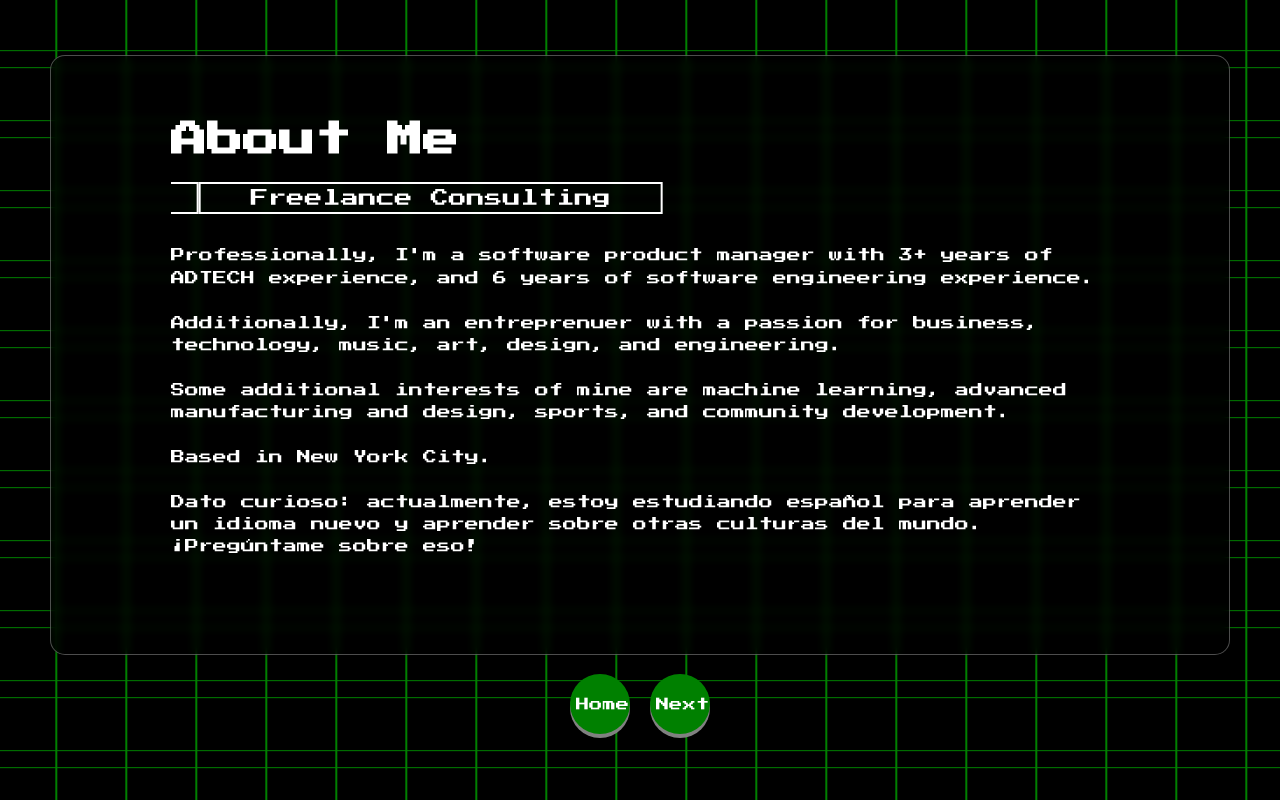
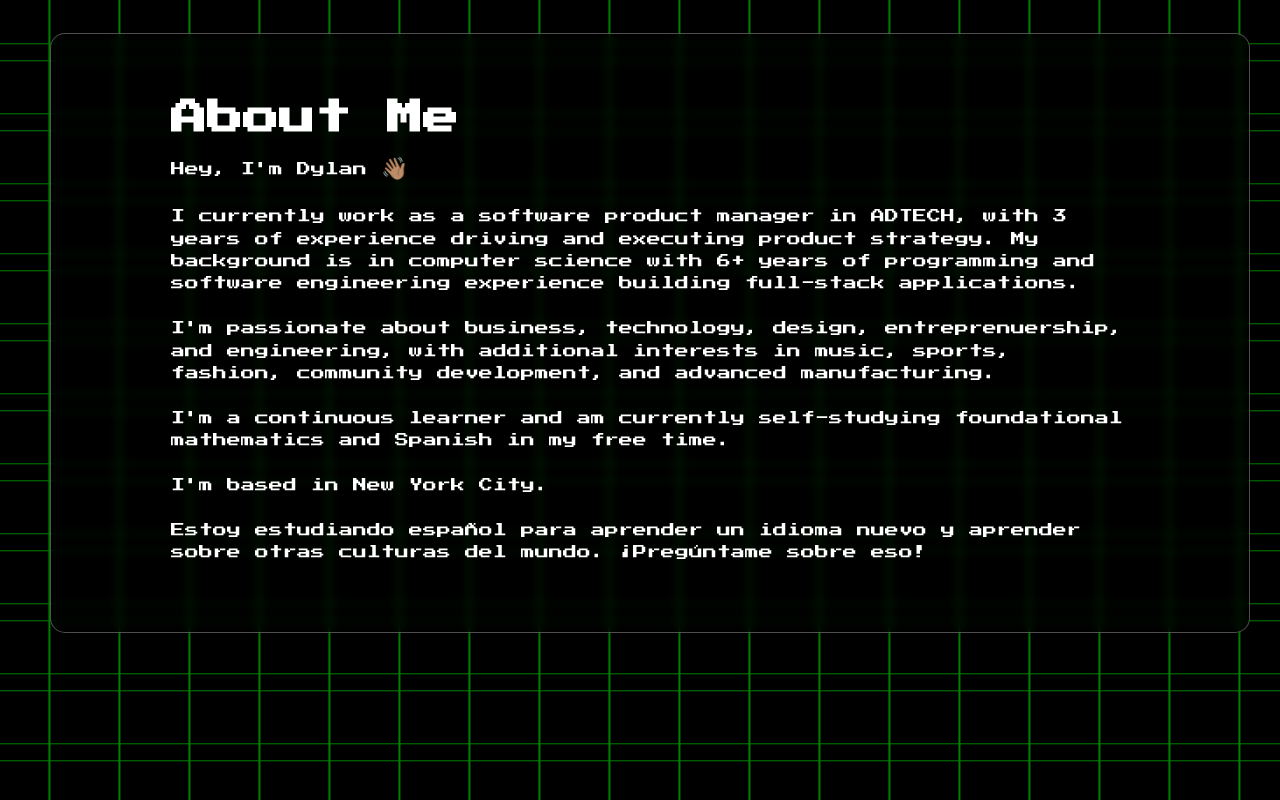
Before and after one commit to dylan-authentic/personal-web-portfolio, a Next.js app: page /about in a window 1280 px wide. Built offline with nearby package versions, Linux system fonts and the light colour scheme.

Commit message:
first update in the pivot to a single page flow

```diff
--- a/components/layout/layout.tsx
+++ b/components/layout/layout.tsx
@@ -32,11 +32,11 @@ export default function Layout({
       </Head>
       <>
         {(home || !showNavbar) ? (
-          <Styles.Wrapper>
+          <Styles.Wrapper home={home}>
             <>{children}</>
           </Styles.Wrapper>
         ) : (
-          <Styles.Wrapper>
+          <Styles.Wrapper home={home}>
           <Styles.NavBar>
             <Styles.NavBarWrapper>
               <Styles.Container>
@@ -56,13 +56,13 @@ export default function Layout({
             </Styles.NavBarWrapper>
           </Styles.NavBar>
           <main>{children}</main>
-          <Styles.FooterWrapper>
+          {/* <Styles.FooterWrapper>
             <Styles.Footer>
               <Link href="/?menu=main">
                 &lt; back to main menu
               </Link>
             </Styles.Footer>
-          </Styles.FooterWrapper>
+          </Styles.FooterWrapper> */}
           </Styles.Wrapper>
         )}
       </>
--- a/components/layout/styles.ts
+++ b/components/layout/styles.ts
@@ -1,25 +1,9 @@
 import styled, { keyframes } from 'styled-components';
 import { device } from '../../styles/media-breakpoints';
 
-const scrollHorizontal = keyframes`
-    from { background-position: 0 0; }
-    to { background-position: 0% 100%; }
-`;
-
-const scrollVertical = keyframes`
-    from { background-position: 0 0; }
-    to { background-position: 100% 100%; }
-`;
-
 const Wrapper = styled.div`
-    height: 100vh;
+    height: ${props => props.home ? '100%' : '100%'};
     width: 100vw;
-    background: repeating-linear-gradient(0deg, green, green 1px, transparent 1px, transparent 53px),
-                repeating-linear-gradient(90deg, green, green 1px, transparent 1px, transparent 69px),
-                black;
-    background-size: 70px 70px; // impacts the lines moving somehow
-    animation: ${scrollHorizontal} 5s linear infinite, ${scrollVertical} 35s linear infinite;
-    border: solid 10px transparent;
 
     // @media ${device.mobileS} {
     //   margin: 0px;
@@ -134,7 +118,7 @@ const Footer = styled.div`
     text-align: center;
     color: white;
     // background-color: #2C5364;
-    margin-bottom: 15px;
+    // margin-bottom: 15px;
     border-radius: 20px;
     padding: 5px 18px;
 
@@ -149,7 +133,7 @@ const Footer = styled.div`
       // font-weight: 700;
       font-family: 'PressStart2P', sans-serif;
     font-size: 18px;
-    margin-top: 20px;
+    margin-top: 10px;
     cursor: pointer;
     text-shadow:
         2px 0 0 #00ff00, // Right
--- a/pages/about.tsx
+++ b/pages/about.tsx
@@ -1,17 +1,55 @@
+import { useEffect, useState, useRef } from 'react';
 import Head from 'next/head';
 import { useRouter } from 'next/router';
 import Layout, { siteTitle } from '../components/layout/layout';
-import { Wrapper, LinkWrapper, ContentWrapper, BackButton, GlassCardContainer, GlassCardDark, TickerContainer, TickerLine, TickerText, ControllerContainer, ControllerButton } from '../styles/about.styles';
+import { ContentWrapper, GlassCardContainer, GlassCardDark, TickerContainer, TickerLine, TickerText, ControllerContainer, ControllerButton, ControllerButtonTwo, OffscreenDiv, TickerLineTwo } from '../styles/about.styles';
+
+const textArray = ["Product Management", "Software Development", "Business Development", "Custom Websites", "Consulting"];
+const repeatedText = textArray.concat(textArray).concat(textArray).concat(textArray).concat(textArray);
+const repeatedTextTwo = textArray.concat(textArray).concat(textArray).concat(textArray).concat(textArray).concat(textArray);
 
 export default function AboutMe() {
     const router = useRouter();
     const showNavbarParam = router.query.nav=== '1' ? true: false;
 
+    const [textWidth, setTextWidth] = useState(0);
+    const measureRef = useRef(null);
+
+    const [repetitions, setRepetitions] = useState(0);
+
+    useEffect(() => {
+        if (measureRef.current) {
+            setTextWidth(measureRef.current.offsetWidth);
+        }
+    }, []);
+
+    useEffect(() => {
+        if (textWidth > 0) {
+            const screenWidth = window.innerWidth;
+            const neededRepetitions = Math.ceil(screenWidth / textWidth);
+            setRepetitions(neededRepetitions * 3); // Adjust the multiplier as needed
+        }
+    }, [textWidth]);
+
+    useEffect(() => {
+        const handleResize = () => {
+            if (textWidth > 0) {
+                const newScreenWidth = window.innerWidth;
+                const newRepetitions = Math.ceil(newScreenWidth / textWidth);
+                setRepetitions(newRepetitions * 3); // Adjust the multiplier as needed
+            }
+        };
+
+        window.addEventListener('resize', handleResize);
+
+        return () => window.removeEventListener('resize', handleResize);
+    }, [textWidth]);
+
     const handleBackClick =() => {
         router.push('/')
     }
     const handleNextClick =() => {
-        router.push('/projects?nav=0')
+        router.push('/projects?nav=1')
     }
 
     return (
@@ -31,129 +69,35 @@ export default function AboutMe() {
                         </div> */}
                         <ContentWrapper>
                             <h1>About Me</h1>
+                            {/* <OffscreenDiv ref={measureRef}>
+                                {repeatedText.join(' ')}
+                            </OffscreenDiv>
                             <TickerContainer>
-                                {/* <TickerLine direction="left">
-                                    <TickerText>Product Management</TickerText>
-                                    <TickerText>Software Development</TickerText>
-                                    <TickerText>Business Development</TickerText>
-                                    <TickerText>Custom Websites</TickerText>
-                                    <TickerText>Consulting</TickerText>
-                                    <TickerText>Product Management</TickerText>
-                                    <TickerText>Software Development</TickerText>
-                                    <TickerText>Business Development</TickerText>
-                                    <TickerText>Custom Websites</TickerText>
-                                    <TickerText>Consulting</TickerText>
-                                    <TickerText>Product Management</TickerText>
-                                    <TickerText>Software Development</TickerText>
-                                    <TickerText>Business Development</TickerText>
-                                    <TickerText>Custom Websites</TickerText>
-                                    <TickerText>Consulting</TickerText>
-                                    <TickerText>Product Management</TickerText>
-                                    <TickerText>Software Development</TickerText>
-                                    <TickerText>Business Development</TickerText>
-                                    <TickerText>Custom Websites</TickerText>
-                                    <TickerText>Consulting</TickerText>
-                                    <TickerText>Product Management</TickerText>
-                                    <TickerText>Software Development</TickerText>
-                                    <TickerText>Business Development</TickerText>
-                                    <TickerText>Custom Websites</TickerText>
-                                    <TickerText>Consulting</TickerText>
-                                    <TickerText>Product Management</TickerText>
-                                    <TickerText>Software Development</TickerText>
-                                    <TickerText>Business Development</TickerText>
-                                    <TickerText>Custom Websites</TickerText>
-                                    <TickerText>Consulting</TickerText>
-                                    <TickerText>Product Management</TickerText>
-                                    <TickerText>Software Development</TickerText>
-                                    <TickerText>Business Development</TickerText>
-                                    <TickerText>Custom Websites</TickerText>
-                                    <TickerText>Consulting</TickerText>
-                                    <TickerText>Product Management</TickerText>
-                                    <TickerText>Software Development</TickerText>
-                                    <TickerText>Business Development</TickerText>
-                                    <TickerText>Custom Websites</TickerText>
-                                    <TickerText>Consulting</TickerText>
-                                    {/* <TickerText>Product Management</TickerText>
-                                    <TickerText>Software Development</TickerText>
-                                    <TickerText>Business Development</TickerText>
-                                    <TickerText>Custom Websites</TickerText>
-                                    <TickerText>Consulting</TickerText>
-                                    <TickerText>Product Management</TickerText>
-                                    <TickerText>Software Development</TickerText>
-                                    <TickerText>Business Development</TickerText>
-                                    <TickerText>Custom Websites</TickerText>
-                                    <TickerText>Consulting</TickerText>
-                                    <TickerText>Product Management</TickerText>
-                                    <TickerText>Software Development</TickerText>
-                                    <TickerText>Business Development</TickerText>
-                                    <TickerText>Custom Websites</TickerText>
-                                    <TickerText>Consulting</TickerText> *
+                                <TickerLine direction="left">
+                                    {Array.from({ length: 20 }).map((_, index) => (
+                                        repeatedText.map((text, textIndex) => (
+                                            <TickerText key={`left-${index}-${textIndex}`}>{text}</TickerText>
+                                        ))
+                                    ))}
                                 </TickerLine> */}
-                                <TickerLine direction="right">
-                                    <TickerText>Product Management</TickerText>
-                                    <TickerText>Software Development</TickerText>
-                                    <TickerText>Business Development</TickerText>
-                                    <TickerText>Custom Websites</TickerText>
-                                    <TickerText>Freelance Consulting</TickerText>
-                                    <TickerText>Product Management</TickerText>
-                                    <TickerText>Software Development</TickerText>
-                                    <TickerText>Business Development</TickerText>
-                                    <TickerText>Custom Websites</TickerText>
-                                    <TickerText>Freelance Consulting</TickerText>
-                                    <TickerText>Product Management</TickerText>
-                                    <TickerText>Software Development</TickerText>
-                                    <TickerText>Business Development</TickerText>
-                                    <TickerText>Custom Websites</TickerText>
-                                    <TickerText>Freelance Consulting</TickerText>
-                                    <TickerText>Product Management</TickerText>
-                                    <TickerText>Software Development</TickerText>
-                                    <TickerText>Business Development</TickerText>
-                                    <TickerText>Custom Websites</TickerText>
-                                    <TickerText>Freelance Consulting</TickerText>
-                                    <TickerText>Product Management</TickerText>
-                                    <TickerText>Software Development</TickerText>
-                                    <TickerText>Business Development</TickerText>
-                                    <TickerText>Custom Websites</TickerText>
-                                    <TickerText>Freelance Consulting</TickerText>
-                                    <TickerText>Product Management</TickerText>
-                                    <TickerText>Software Development</TickerText>
-                                    <TickerText>Business Development</TickerText>
-                                    <TickerText>Custom Websites</TickerText>
-                                    <TickerText>Freelance Consulting</TickerText>
-                                    <TickerText>Product Management</TickerText>
-                                    <TickerText>Software Development</TickerText>
-                                    <TickerText>Business Development</TickerText>
-                                    <TickerText>Custom Websites</TickerText>
-                                    <TickerText>Freelance Consulting</TickerText>
-                                    <TickerText>Product Management</TickerText>
-                                    <TickerText>Software Development</TickerText>
-                                    <TickerText>Business Development</TickerText>
-                                    <TickerText>Custom Websites</TickerText>
-                                    <TickerText>Freelance Consulting</TickerText>
-                                    <TickerText>Product Management</TickerText>
-                                    <TickerText>Software Development</TickerText>
-                                    <TickerText>Business Development</TickerText>
-                                    <TickerText>Custom Websites</TickerText>
-                                    <TickerText>Freelance Consulting</TickerText>
-                                    <TickerText>Product Management</TickerText>
-                                    <TickerText>Software Development</TickerText>
-                                    <TickerText>Business Development</TickerText>
-                                    <TickerText>Custom Websites</TickerText>
-                                    <TickerText>Freelance Consulting</TickerText>
-                                    <TickerText>Product Management</TickerText>
-                                    <TickerText>Software Development</TickerText>
-                                    <TickerText>Business Development</TickerText>
-                                    <TickerText>Custom Websites</TickerText>
-                                    <TickerText>Freelance Consulting</TickerText>
-                                </TickerLine>
-                            </TickerContainer>
-                            <p>Professionally, I'm a software product manager with 3+ years of ADTECH experience, and 6 years of software engineering experience. {<br/>} {<br/>} Additionally, I'm an entreprenuer with a passion for business, technology, music, art, design, and engineering.{<br/>} {<br/>} Some additional interests of mine are machine learning, advanced manufacturing and design, sports, and community development.{<br/>} {<br/>} Based in New York City. {<br/>} {<br/>} Dato curioso: actualmente, estoy estudiando español para aprender un idioma nuevo y aprender sobre otras culturas del mundo. ¡Pregúntame sobre eso!</p>
+                                {/* <TickerLineTwo direction="right">
+                                    {Array.from({ length: 1 }).map((_, index) => (
+                                        repeatedTextTwo.map((text, textIndex) => (
+                                            <TickerText key={`right-${index}-${textIndex}`}>{text}</TickerText>
+                                        ))
+                                    ))}
+                                </TickerLineTwo> */}
+                            {/* </TickerContainer> */}
+                            <p>Hey, I'm Dylan <span style={{fontSize: '22px'}}>👋🏽</span>{<br/>} {<br/>}I currently work as a software product manager in ADTECH, with 3 years of experience driving and executing product strategy. My background is in computer science with 6+ years of programming and software engineering experience building full-stack applications. {<br/>} {<br/>} I'm passionate about business, technology, design, entreprenuership, and engineering, with additional interests in music, sports, fashion, community development, and advanced manufacturing.{<br/>} {<br/>} I'm a continuous learner and am currently self-studying foundational mathematics and Spanish in my free time. {<br/>} {<br/>} I'm based in New York City. {<br/>} {<br/>} Estoy estudiando español para aprender un idioma nuevo y aprender sobre otras culturas del mundo. ¡Pregúntame sobre eso!</p>
+                            {/* <ControllerContainer>
+                                <ControllerButtonTwo onClick={handleNextClick}>Projects + Ventures &gt;</ControllerButtonTwo>
+                            </ControllerContainer> */}
                             {/* {!showNavbarParam && (<BackButton onClick={handleBackClick}>&lt; Back to start</BackButton>)} */}
                         </ContentWrapper>
-                        {!showNavbarParam && (
+                        {showNavbarParam && (
                         <ControllerContainer>
-                            <ControllerButton onClick={handleBackClick}>Home</ControllerButton>
-                            <ControllerButton onClick={handleNextClick}>Next</ControllerButton>
+                            <ControllerButtonTwo onClick={handleNextClick}>Continue: Projects and Ventures &gt;</ControllerButtonTwo>
+                            <ControllerButtonTwo style={{display: 'block', color: 'red'}} onClick={handleBackClick}>&lt; Quit</ControllerButtonTwo>
                         </ControllerContainer>
                         )}
                 </GlassCardDark>
--- a/styles/about.styles.ts
+++ b/styles/about.styles.ts
@@ -5,6 +5,8 @@ import { GlassCard } from './home.styles';
 export { GlassCardContainer } from './home.styles';
 
 export const GlassCardDark = styled(GlassCard)`
+    margin-top: 23px;
+    margin-bottom: 20px;
     background: rgba(0, 0, 0, 0.6); // Semi-transparent black
     position: relative;
     height: 75vh;
@@ -56,6 +58,10 @@ export const ContentWrapper = styled.div`
         margin: 0px;
         color: white;
         font-family: 'PressStart2P', sans-serif;
+    }
+
+    p {
+      margin: 0px;
     }
 
     @media ${device.mobileS} {
@@ -117,12 +123,12 @@ export const BackButton = styled.div`
 `;
 
 const scrollLeft = keyframes`
-  0% { transform: translateX(100%); }
+  0%, 50% { transform: translateX(100%); }
   100% { transform: translateX(-100%); }
 `;
 
 const scrollRight = keyframes`
-  0% { transform: translateX(-100%); }
+  0%, 30% { transform: translateX(-100%); }
   100% { transform: translateX(100%); }
 `;
 
@@ -140,7 +146,11 @@ export const TickerLine = styled.div`
   display: flex;
   position: relative; // Changed to relative
   width: max-content; // Ensure it's as wide as its content
-  animation: ${props => props.direction === 'left' ? scrollLeft : scrollRight} 538s linear infinite;
+  animation: ${props => props.direction === 'left' ? scrollLeft : scrollRight} 90s linear infinite;
+`;
+
+export const TickerLineTwo = styled(TickerLine)`
+  animation: ${props => props.direction === 'left' ? scrollLeft : scrollRight} 90s linear infinite;
 `;
 
 export const TickerText = styled.span`
@@ -153,7 +163,8 @@ export const TickerText = styled.span`
 `;
 
 export const ControllerContainer = styled.div`
-  display: flex;
+  display: block;
+  text-align: center;
   justify-content: center;
   align-items: center;
   gap: 20px; // Space between buttons
@@ -183,3 +194,34 @@ export const ControllerButton = styled.button`
 
   // Additional styling...
 `;
+
+export const ControllerButtonTwo = styled.a`
+// margin: 0px;
+color: green;
+// font-family: 'Fraunces', sans-serif;
+// font-weight: 700;
+font-family: 'PressStart2P', sans-serif;
+font-size: 15px;
+margin-top: 20px;
+cursor: pointer;
+text-shadow:
+  2px 0 0 #00ff00, // Right
+  3px 0 0 #00ff00,
+  -2px 0 0 #00ff00, // Left
+  -3px 0 0 #00ff00,
+  0 2px 0 #00ff00, // Down
+  0 3px 0 #00ff00,
+  0 -2px 0 #00ff00, // Up
+  0 -3px 0 #00ff00,
+  2px 2px 0 #00ff00, // Diagonal down right
+  2px -2px 0 #00ff00, // Diagonal up right
+  -2px 2px 0 #00ff00, // Diagonal down left
+  -2px -2px 0 #00ff00;
+`;
+
+export const OffscreenDiv = styled.div`
+  position: absolute;
+  left: -9999px; // Position it off-screen
+  visibility: hidden; // Make sure it's not visible
+  white-space: nowrap; // Prevent line breaks
+`;
--- a/styles/globals.css
+++ b/styles/globals.css
@@ -1,5 +1,22 @@
 @import url('https://fonts.googleapis.com/css2?family=Fraunces:wght@400;700&family=Inconsolata:wght@400;700&display=swap');
-html,
+
+/* Keyframes for horizontal scrolling */
+@keyframes scrollHorizontal {
+  from { background-position: 0 0; }
+  to { background-position: 0% 100%; }
+}
+
+/* Keyframes for vertical scrolling */
+@keyframes scrollVertical {
+  from { background-position: 0 0; }
+  to { background-position: 100% 100%; }
+}
+
+/* Styles for html and body */
+html {
+  height: 100%;
+}
+
 body {
 height: 100%;
 padding: 0;
@@ -8,7 +25,13 @@ body {
   Cantarell, Fira Sans, Droid Sans, Helvetica Neue, sans-serif;
 line-height: 1.6;
 font-size: 18px;
-  background-color: #ece9e6;
+background-color: black;
+background: repeating-linear-gradient(0deg, green, green 1px, transparent 1px, transparent 53px),
+              repeating-linear-gradient(90deg, green, green 1px, transparent 1px, transparent 69px),
+              black;
+background-size: 70px 70px;
+animation: scrollHorizontal 5s linear infinite, scrollVertical 35s linear infinite;
+border: solid 10px transparent;
 }
 
 * {
```
Also changed, not shown: pages/index.tsx (+29 -10 lines), styles/home.styles.ts (+15 -7 lines). Lines whose indentation alone changed are shown as unchanged.
